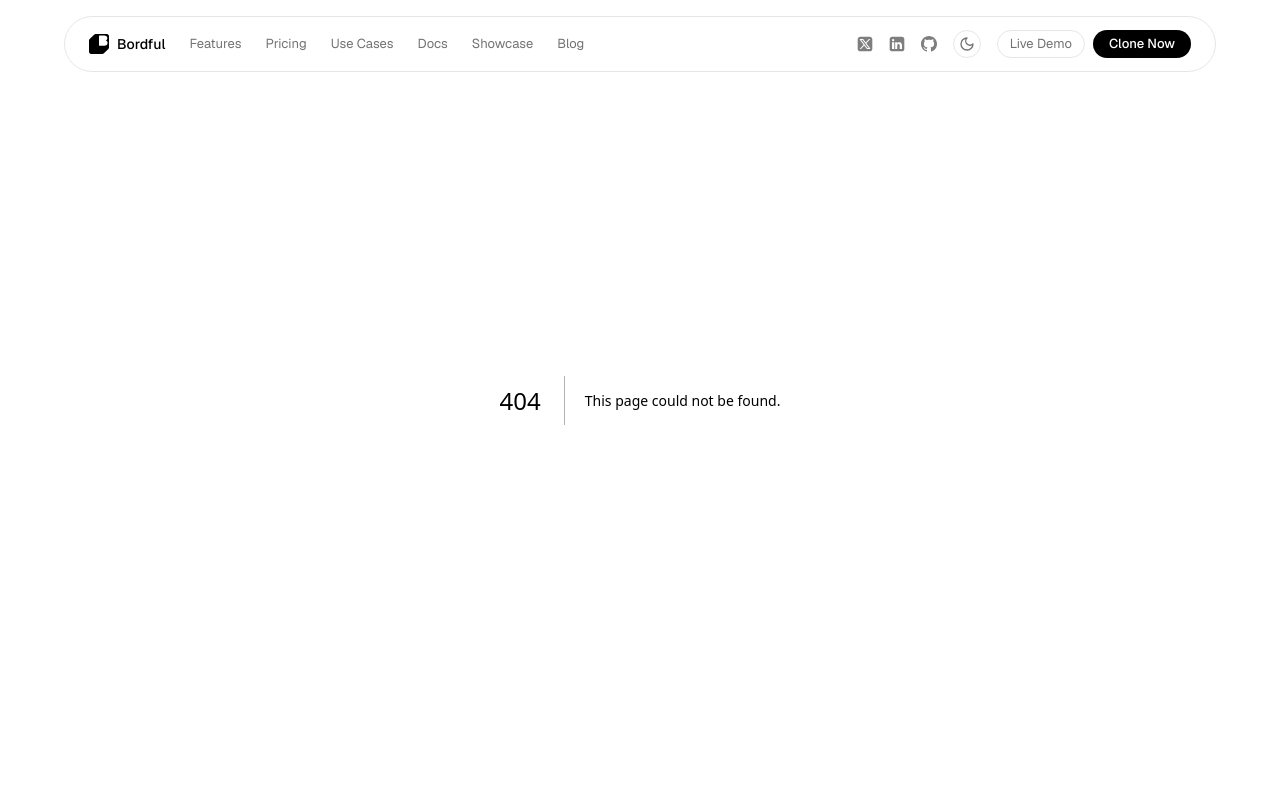
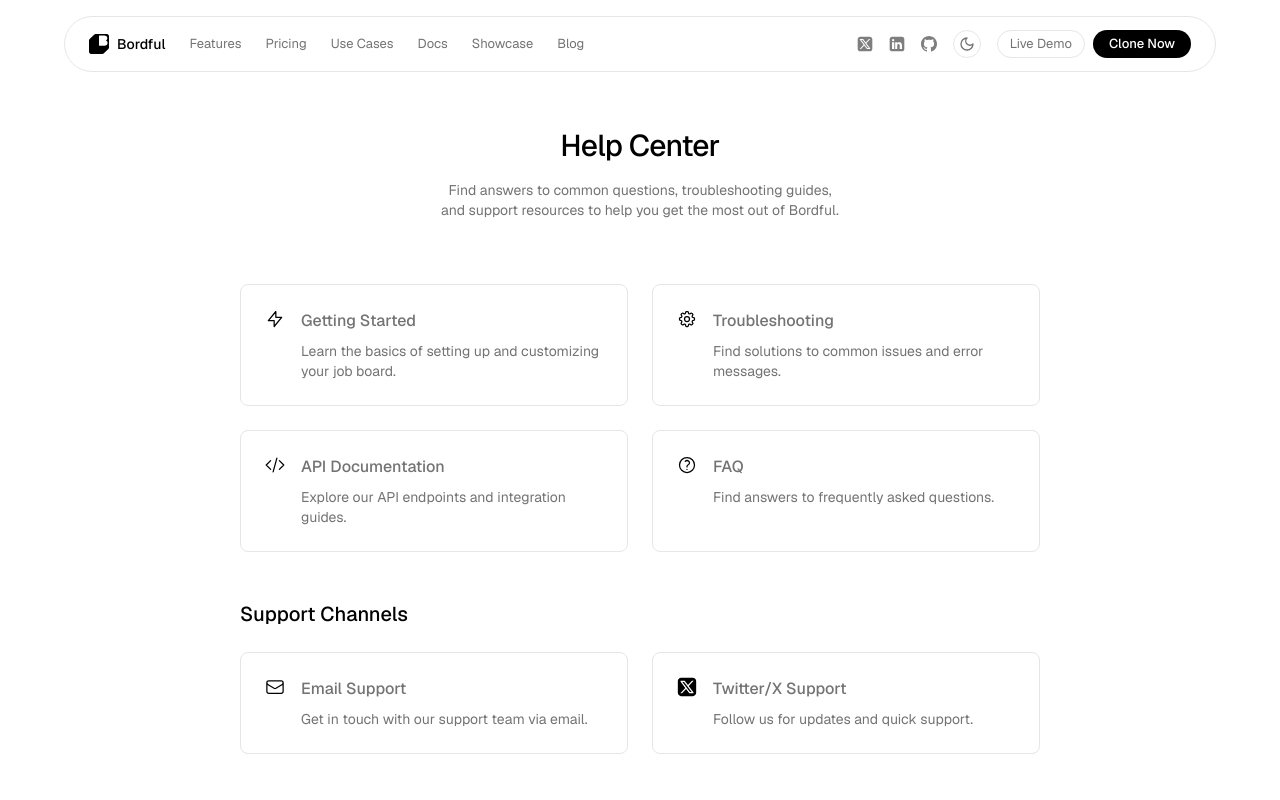
Before and after one commit to craftyme/bordful-marketing, a Next.js app: page /help in a window 1280 px wide. Before the commit this address had no page. Shown: the top 800 px of the page. Built offline with nearby package versions, Linux system fonts and the light colour scheme.

Commit message:
faq component, help and faq pages added

```diff
--- /dev/null
+++ b/app/faq/page.tsx
@@ -0,0 +1,24 @@
+import { Metadata } from "next";
+import { Section } from "@/components/ui/section";
+import { Container } from "@/components/ui/container";
+import { FAQ } from "@/components/faq";
+
+export const metadata: Metadata = {
+  title: "FAQ - Bordful",
+  description:
+    "Frequently asked questions about Bordful. Find answers to common questions about features, pricing, licensing, and technical details.",
+};
+
+export default function FAQPage() {
+  return (
+    <div className="flex min-h-screen flex-col">
+      <Section className="pt-24 md:pt-32">
+        <Container>
+          <div className="mx-auto max-w-[800px]">
+            <FAQ variant="standalone" />
+          </div>
+        </Container>
+      </Section>
+    </div>
+  );
+}
--- /dev/null
+++ b/app/help/page.tsx
@@ -0,0 +1,31 @@
+import { Metadata } from "next";
+import { Section } from "@/components/ui/section";
+import { Container } from "@/components/ui/container";
+import { SectionHeader } from "@/components/ui/section-header";
+import { HelpCenter } from "@/components/help-center";
+
+export const metadata: Metadata = {
+  title: "Help Center - Bordful",
+  description:
+    "Get help with Bordful. Find answers to common questions, troubleshooting guides, and support resources.",
+};
+
+export default function HelpPage() {
+  return (
+    <div className="flex min-h-screen flex-col">
+      <Section className="pt-24 md:pt-32">
+        <Container>
+          <div className="mx-auto max-w-[800px]">
+            <SectionHeader
+              title="Help Center"
+              description="Find answers to common questions, troubleshooting guides, and support resources to help you get the most out of Bordful."
+            />
+            <div className="mt-16">
+              <HelpCenter />
+            </div>
+          </div>
+        </Container>
+      </Section>
+    </div>
+  );
+}
--- a/app/pricing/page.tsx
+++ b/app/pricing/page.tsx
@@ -3,6 +3,7 @@ import { Pricing } from "@/components/pricing";
 import { Section } from "@/components/ui/section";
 import { Container } from "@/components/ui/container";
 import { SectionHeader } from "@/components/ui/section-header";
+import { FAQ } from "@/components/faq";
 
 export const metadata: Metadata = {
   title: "Pricing - Bordful",
@@ -28,6 +29,14 @@ export default function PricingPage() {
           </div>
         </Container>
       </Section>
+
+      <Section variant="secondary">
+        <Container>
+          <div className="mx-auto max-w-[800px]">
+            <FAQ variant="standalone" />
+          </div>
+        </Container>
+      </Section>
     </div>
   );
 }
--- a/components/faq.tsx
+++ b/components/faq.tsx
@@ -115,7 +115,11 @@ const QuestionItem = React.memo(function QuestionItem({
   );
 });
 
-export function FAQ() {
+interface FAQProps {
+  variant?: "standalone" | "section";
+}
+
+const FAQContent = React.memo(function FAQContent() {
   const [activeCategory, setActiveCategory] =
     React.useState<(typeof CATEGORIES)[number]>("General");
   const [openQuestions, setOpenQuestions] = React.useState<Set<string>>(
@@ -135,13 +139,7 @@ export function FAQ() {
   }, []);
 
   return (
-    <Section id="faq">
-      <Container>
-        <div className="flex flex-col items-center">
-          <SectionHeader
-            title="Frequently Asked Questions"
-            description="Everything you need to know about Bordful. Can't find the answer you're looking for? Reach out to our support team."
-          />
+    <>
       <div className="mt-8 flex gap-2">
         {CATEGORIES.map((category) => (
           <button
@@ -159,19 +157,41 @@ export function FAQ() {
         ))}
       </div>
       <div className="mt-8 w-full max-w-2xl divide-y divide-border/40">
-            {FAQ_ITEMS[
-              activeCategory.toUpperCase() as keyof typeof FAQ_ITEMS
-            ].map((item) => (
+        {FAQ_ITEMS[activeCategory.toUpperCase() as keyof typeof FAQ_ITEMS].map(
+          (item) => (
             <QuestionItem
               key={item.question}
               {...item}
               isOpen={openQuestions.has(item.question)}
               onToggle={() => toggleQuestion(item.question)}
             />
-            ))}
+          )
+        )}
       </div>
-        </div>
+    </>
+  );
+});
+
+export function FAQ({ variant = "section" }: FAQProps) {
+  const content = (
+    <>
+      <SectionHeader
+        title="Frequently Asked Questions"
+        description="Everything you need to know about Bordful. Can't find the answer you're looking for? Reach out to our support team."
+      />
+      <FAQContent />
+    </>
+  );
+
+  if (variant === "section") {
+    return (
+      <Section id="faq">
+        <Container>
+          <div className="flex flex-col items-center">{content}</div>
         </Container>
       </Section>
     );
   }
+
+  return <div className="flex flex-col items-center">{content}</div>;
+}
--- /dev/null
+++ b/components/help-center.tsx
@@ -0,0 +1,179 @@
+import * as React from "react";
+import { CustomLink } from "./ui/link";
+import Image from "next/image";
+
+interface HelpCategory {
+  title: string;
+  description: string;
+  href: string;
+  icon: React.ReactNode;
+}
+
+const helpCategories: HelpCategory[] = [
+  {
+    title: "Getting Started",
+    description:
+      "Learn the basics of setting up and customizing your job board.",
+    href: "/docs/quick-start",
+    icon: (
+      <svg
+        className="h-5 w-5"
+        fill="none"
+        viewBox="0 0 24 24"
+        stroke="currentColor"
+        strokeWidth={1.5}
+      >
+        <path
+          strokeLinecap="round"
+          strokeLinejoin="round"
+          d="M13 10V3L4 14h7v7l9-11h-7z"
+        />
+      </svg>
+    ),
+  },
+  {
+    title: "Troubleshooting",
+    description: "Find solutions to common issues and error messages.",
+    href: "/docs/guides/troubleshooting",
+    icon: (
+      <svg
+        className="h-5 w-5"
+        fill="none"
+        viewBox="0 0 24 24"
+        stroke="currentColor"
+        strokeWidth={1.5}
+      >
+        <path
+          strokeLinecap="round"
+          strokeLinejoin="round"
+          d="M10.343 3.94c.09-.542.56-.94 1.11-.94h1.093c.55 0 1.02.398 1.11.94l.149.894c.07.424.384.764.78.93.398.164.855.142 1.205-.108l.737-.527a1.125 1.125 0 011.45.12l.773.774c.39.389.44 1.002.12 1.45l-.527.737c-.25.35-.272.806-.107 1.204.165.397.505.71.93.78l.893.15c.543.09.94.56.94 1.109v1.094c0 .55-.397 1.02-.94 1.11l-.893.149c-.425.07-.765.383-.93.78-.165.398-.143.854.107 1.204l.527.738c.32.447.269 1.06-.12 1.45l-.774.773a1.125 1.125 0 01-1.449.12l-.738-.527c-.35-.25-.806-.272-1.203-.107-.397.165-.71.505-.781.929l-.149.894c-.09.542-.56.94-1.11.94h-1.094c-.55 0-1.019-.398-1.11-.94l-.148-.894c-.071-.424-.384-.764-.781-.93-.398-.164-.854-.142-1.204.108l-.738.527c-.447.32-1.06.269-1.45-.12l-.773-.774a1.125 1.125 0 01-.12-1.45l.527-.737c.25-.35.273-.806.108-1.204-.165-.397-.505-.71-.93-.78l-.894-.15c-.542-.09-.94-.56-.94-1.109v-1.094c0-.55.398-1.02.94-1.11l.894-.149c.424-.07.765-.383.93-.78.165-.398.143-.854-.107-1.204l-.527-.738a1.125 1.125 0 01.12-1.45l.773-.773a1.125 1.125 0 011.45-.12l.737.527c.35.25.807.272 1.204.107.397-.165.71-.505.78-.929l.15-.894z"
+        />
+        <path
+          strokeLinecap="round"
+          strokeLinejoin="round"
+          d="M15 12a3 3 0 11-6 0 3 3 0 016 0z"
+        />
+      </svg>
+    ),
+  },
+  {
+    title: "API Documentation",
+    description: "Explore our API endpoints and integration guides.",
+    href: "/docs/api",
+    icon: (
+      <svg
+        className="h-5 w-5"
+        fill="none"
+        viewBox="0 0 24 24"
+        stroke="currentColor"
+        strokeWidth={1.5}
+      >
+        <path
+          strokeLinecap="round"
+          strokeLinejoin="round"
+          d="M17.25 6.75L22.5 12l-5.25 5.25m-10.5 0L1.5 12l5.25-5.25m7.5-3l-4.5 16.5"
+        />
+      </svg>
+    ),
+  },
+  {
+    title: "FAQ",
+    description: "Find answers to frequently asked questions.",
+    href: "/faq",
+    icon: (
+      <svg
+        className="h-5 w-5"
+        fill="none"
+        viewBox="0 0 24 24"
+        stroke="currentColor"
+        strokeWidth={1.5}
+      >
+        <path
+          strokeLinecap="round"
+          strokeLinejoin="round"
+          d="M9.879 7.519c1.171-1.025 3.071-1.025 4.242 0 1.172 1.025 1.172 2.687 0 3.712-.203.179-.43.326-.67.442-.745.361-1.45.999-1.45 1.827v.75M21 12a9 9 0 11-18 0 9 9 0 0118 0zm-9 5.25h.008v.008H12v-.008z"
+        />
+      </svg>
+    ),
+  },
+];
+
+const supportChannels = [
+  {
+    title: "Email Support",
+    description: "Get in touch with our support team via email.",
+    href: "mailto:support@bordful.com",
+    icon: (
+      <svg
+        className="h-5 w-5"
+        fill="none"
+        viewBox="0 0 24 24"
+        stroke="currentColor"
+        strokeWidth={1.5}
+      >
+        <path
+          strokeLinecap="round"
+          strokeLinejoin="round"
+          d="M21.75 6.75v10.5a2.25 2.25 0 01-2.25 2.25h-15a2.25 2.25 0 01-2.25-2.25V6.75m19.5 0A2.25 2.25 0 0019.5 4.5h-15a2.25 2.25 0 00-2.25 2.25m19.5 0v.243a2.25 2.25 0 01-1.07 1.916l-7.5 4.615a2.25 2.25 0 01-2.36 0L3.32 8.91a2.25 2.25 0 01-1.07-1.916V6.75"
+        />
+      </svg>
+    ),
+  },
+  {
+    title: "Twitter/X Support",
+    description: "Follow us for updates and quick support.",
+    href: "https://x.com/bordful",
+    icon: (
+      <Image
+        src="/images/logos/x.svg"
+        alt="X (Twitter)"
+        width={20}
+        height={20}
+        className="h-5 w-5 dark:invert"
+      />
+    ),
+  },
+];
+
+const HelpCard = React.memo(function HelpCard({
+  title,
+  description,
+  href,
+  icon,
+}: HelpCategory) {
+  return (
+    <CustomLink
+      href={href}
+      className="block rounded-lg border bg-background p-6 transition-colors hover:bg-background/80"
+    >
+      <div className="flex items-start gap-4">
+        <div className="text-foreground">{icon}</div>
+        <div>
+          <h3 className="text-base font-medium">{title}</h3>
+          <p className="mt-2 text-sm text-muted-foreground">{description}</p>
+        </div>
+      </div>
+    </CustomLink>
+  );
+});
+
+export function HelpCenter() {
+  return (
+    <div className="space-y-12">
+      <div className="grid gap-6 sm:grid-cols-2">
+        {helpCategories.map((category) => (
+          <HelpCard key={category.title} {...category} />
+        ))}
+      </div>
+
+      <div>
+        <h2 className="mb-6 text-xl font-medium">Support Channels</h2>
+        <div className="grid gap-6 sm:grid-cols-2">
+          {supportChannels.map((channel) => (
+            <HelpCard key={channel.title} {...channel} />
+          ))}
+        </div>
+      </div>
+    </div>
+  );
+}
--- a/components/site-footer.tsx
+++ b/components/site-footer.tsx
@@ -37,7 +37,7 @@ const footerSections: FooterSection[] = [
   {
     title: "Support",
     links: [
-      { href: "#help", label: "Help Center" },
+      { href: "/help", label: "Help Center" },
       { href: "https://x.com/bordful", label: "Twitter/X" },
       { href: "https://www.linkedin.com/company/bordful", label: "LinkedIn" },
       { href: "mailto:support@bordful.com", label: "Contact" },
```
Lines whose indentation alone changed are shown as unchanged.
